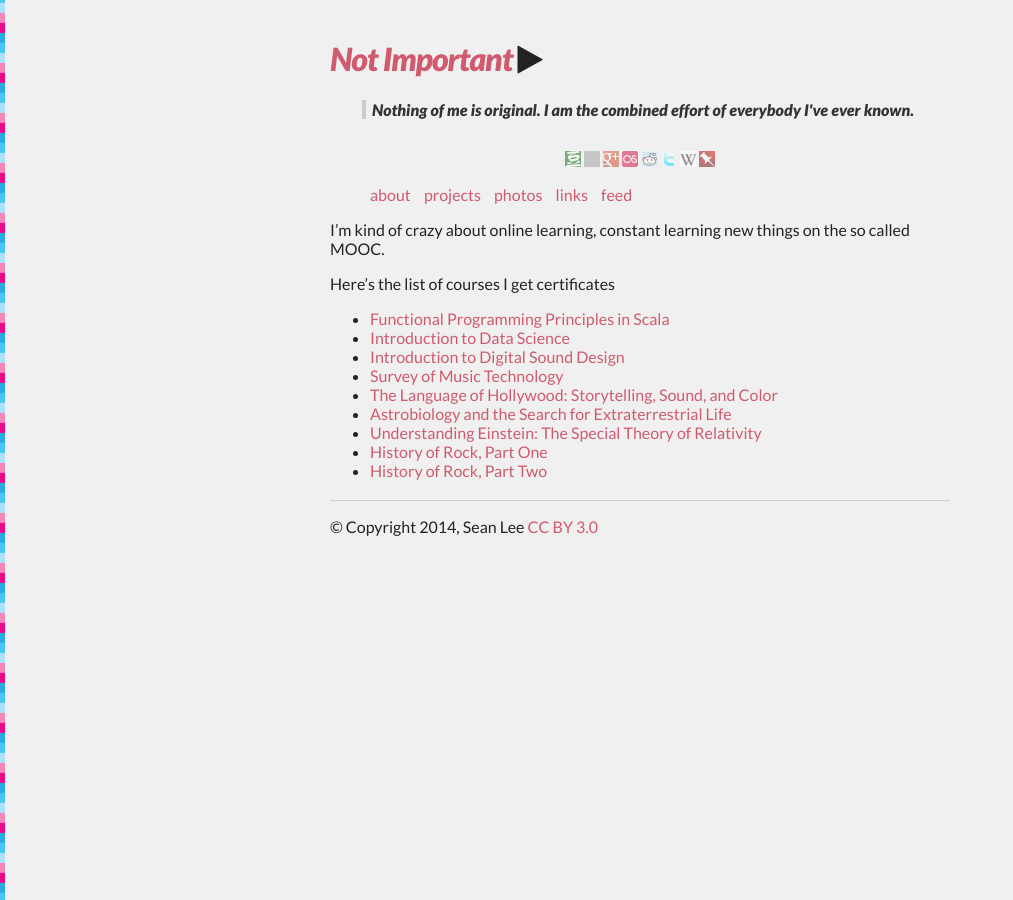
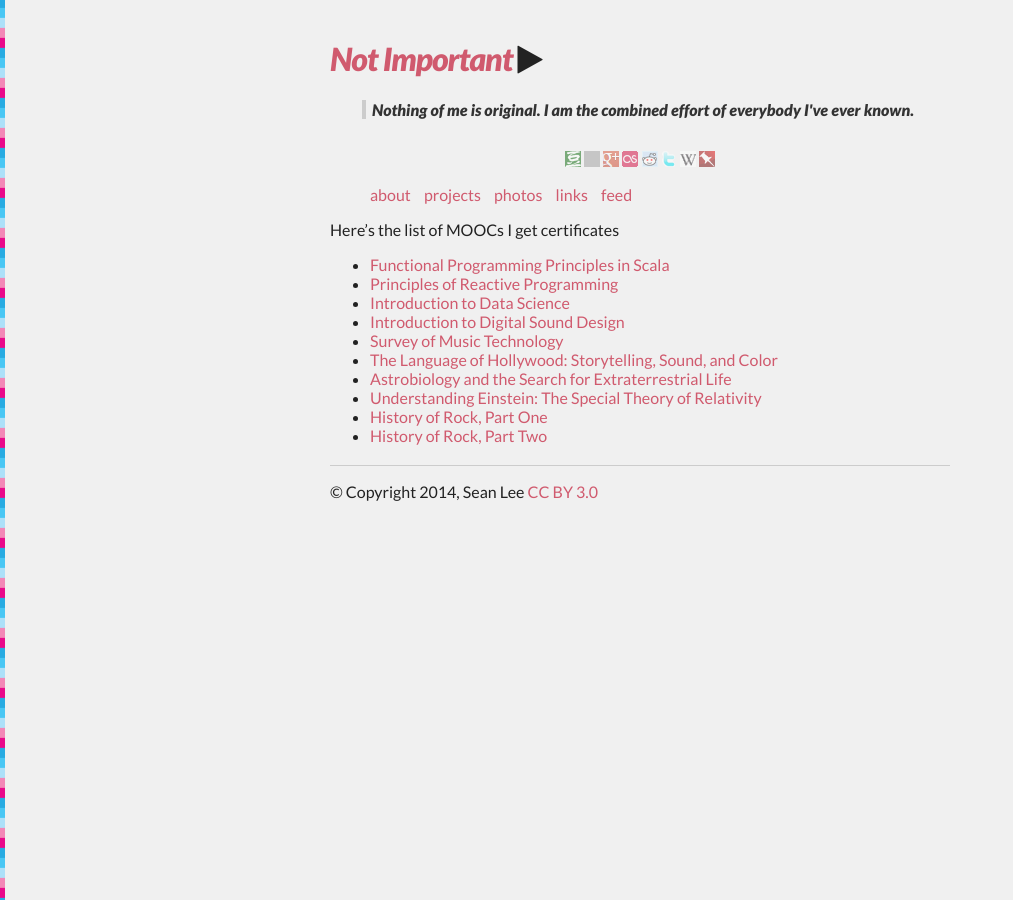
Before and after one commit to lisongx/notimportant.org, a Jekyll site: the page built from certificates/index.md, in a window 1280 px wide. Shown: the whole page, without its empty margins (0-1013 px from the left). Built offline with Jekyll 4.4.1, drawn with Linux system fonts in a browser that asks for light colours; nearby versions of some CDN libraries; grey boxes are pictures that could not be loaded.

Commit message:
new course

```diff
--- a/certificates/index.md
+++ b/certificates/index.md
@@ -3,12 +3,10 @@ layout: default
 title: Certificates
 ---
 
-I'm kind of crazy about online learning, constant learning new things on the so called MOOC.
-
-Here's the list of courses I get certificates
-
+Here's the list of MOOCs I get certificates
 
 * [Functional Programming Principles in Scala][progfun]
+* [Principles of Reactive Programming][reactive]
 * [Introduction to Data Science][datasci]
 * [Introduction to Digital Sound Design][digitalsounddesign]
 * [Survey of Music Technology][musictech]
@@ -19,6 +17,7 @@ Here's the list of courses I get certificates
 * [History of Rock, Part Two][historyofrock2]
 
 [progfun]: progfun.pdf
+[reactive]: reactive.pdf
 [datasci]: datasci.pdf
 [digitalsounddesign]: digitalsounddesign.pdf
 [musictech]: musictech.pdf
```
Also changed, not shown: 1 other file.
